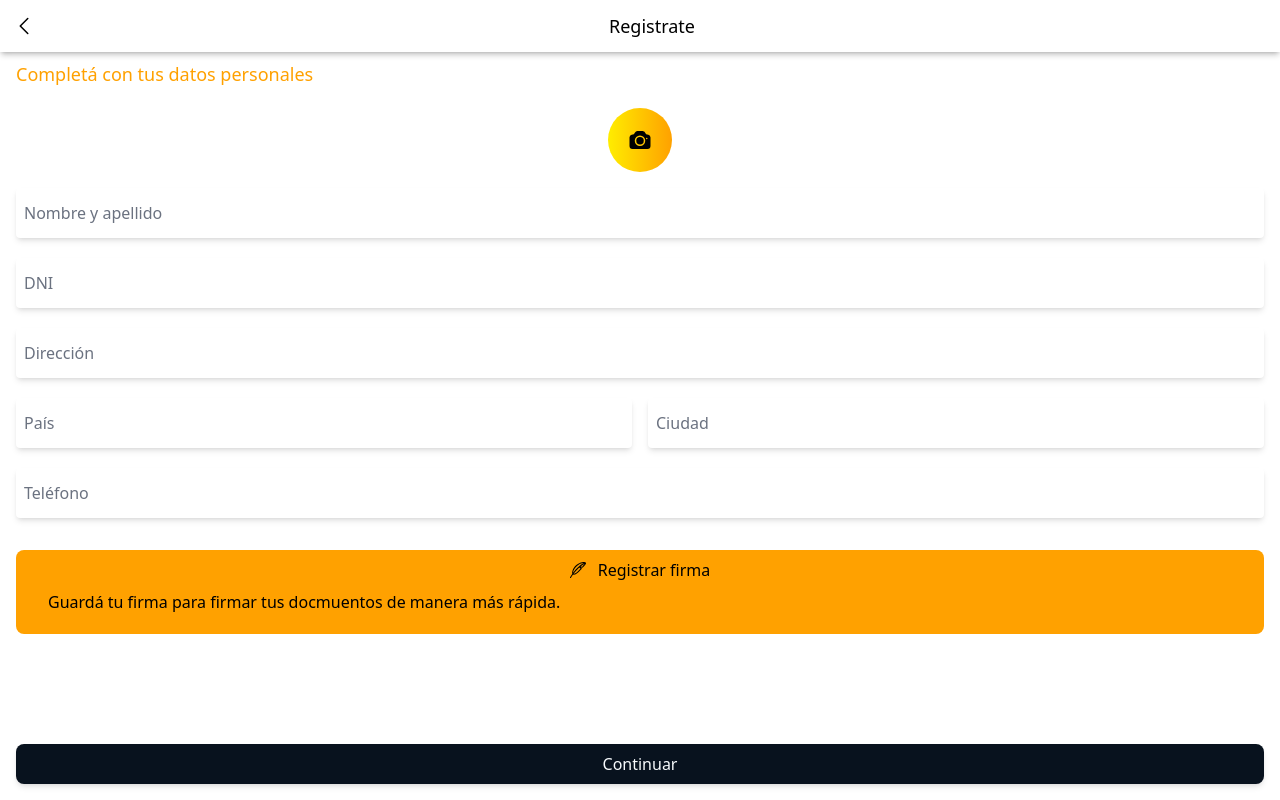
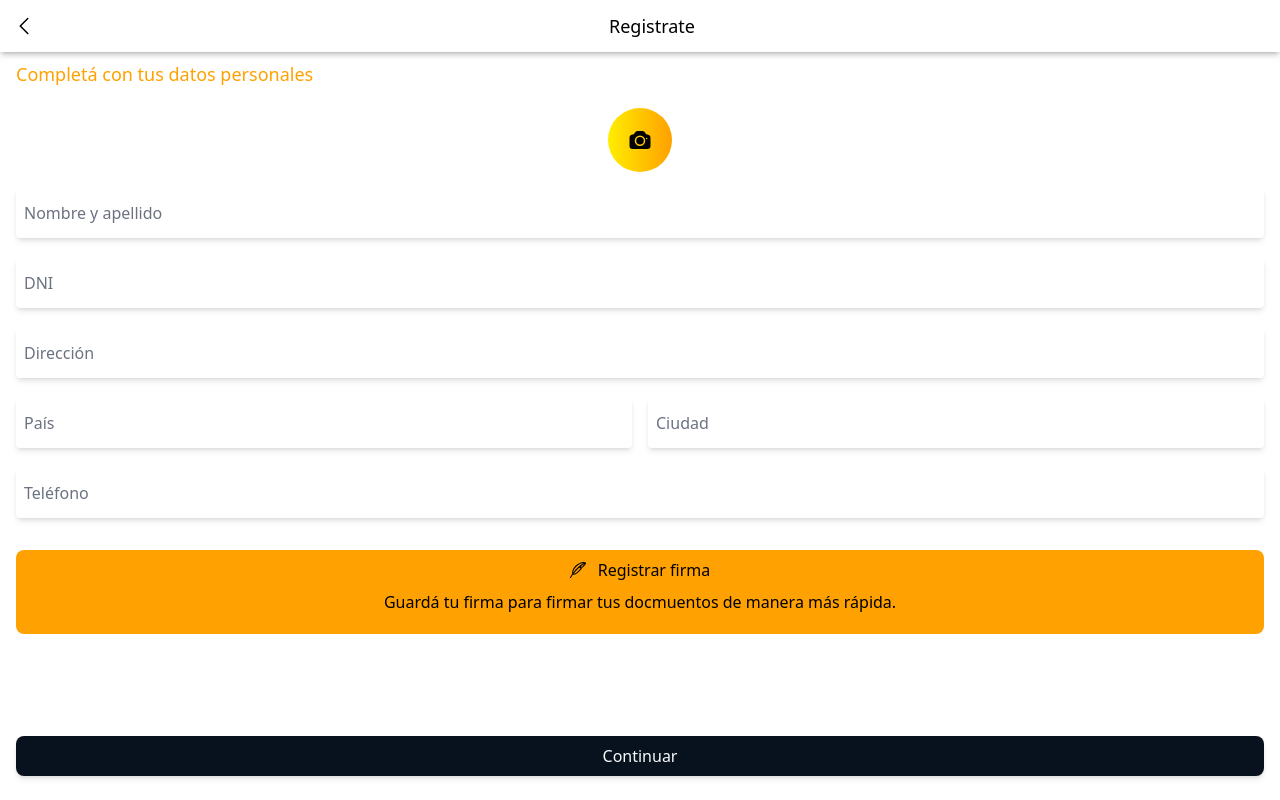
Before and after one commit to igrowker/i003-billder-front, a React (Vite) app: page /auth/register in a window 1280 px wide. Built offline with nearby package versions, Linux system fonts and the light colour scheme.

Commit message:
Bugs de estilo de los componentes: PersonalDataTa, AccountDataTab arreglados

```diff
--- a/src/auth/components/AccountDataTab.tsx
+++ b/src/auth/components/AccountDataTab.tsx
@@ -7,7 +7,7 @@ export const AccountDataTab = () => {
 
 
     return (
-        <div className="flex flex-col h-full">
+        <div className="flex flex-col h-full flex-grow">
             <div className="flex-grow">
 
                 <h3 className="font-medium  pt-2 pb-1 text-lg text-customOrange">Completá los datos de la cuenta</h3>
--- a/src/auth/components/PersonalDataTab.tsx
+++ b/src/auth/components/PersonalDataTab.tsx
@@ -10,7 +10,7 @@ interface PersonalDataTabProps {
 
 export const PersonalDataTab = ({ handleContinue }: PersonalDataTabProps) => {
   return (
-    <div className='h-full flex  flex-col gap-4'>
+    <div className='h-full flex-grow flex  flex-col gap-4'>
       <div className='flex-grow'>
         <h3 className="font-medium  pt-2 pb-1 text-lg text-customOrange">Completá con tus datos personales</h3>
         <ProfileCircle  middleIcon={<CameraIcon />} />
@@ -42,7 +42,7 @@ export const PersonalDataTab = ({ handleContinue }: PersonalDataTabProps) => {
             labelText='Teléfono'
           />
         </div>
-        <div className='text-black bg-customOrange mt-8 rounded-lg px-8 pt-2 pb-5' onClick={handleContinue}>
+        <div className='text-black bg-customOrange mt-8 rounded-lg px-8 pt-2 pb-5 cursor-pointer ' onClick={handleContinue}>
           <h3 className='text-md font-medium flex items-center justify-center  gap-3 mb-2'>
             {/* hardcodeado crear componente icono de firma */}
             <svg xmlns="http://www.w3.org/2000/svg" width="16" height="16" fill="currentColor" className="bi bi-feather" viewBox="0 0 16 16">
@@ -50,7 +50,7 @@ export const PersonalDataTab = ({ handleContinue }: PersonalDataTabProps) => {
             </svg>
             Registrar firma
           </h3>
-          <p className='font-light text-left'>
+          <p className='font-light text-left mx-auto flex justify-center'>
             Guardá tu firma para firmar tus docmuentos de manera más rápida.
           </p>
 
--- a/src/auth/components/RegisterSignatureTab.tsx
+++ b/src/auth/components/RegisterSignatureTab.tsx
@@ -8,7 +8,7 @@ interface RegisterSignatureTabProps {
 
 export const RegisterSignatureTab = ({ handleContinue }: RegisterSignatureTabProps) => {
     return (
-        <div className="flex flex-col h-full gap-4">
+        <div className="flex flex-col flex-grow h-full gap-4">
             <div className="flex-grow ">
                 <h3 className="font-medium  pt-2 pb-1 text-lg text-customOrange">Registra tu firma</h3>
                 <h3 className="font-medium  pt-2 pb-1 text-lg ">Realizá tu firma en papel y tómale una foto.</h3>
--- a/src/layouts/ReturnLayout.tsx
+++ b/src/layouts/ReturnLayout.tsx
@@ -18,7 +18,7 @@ export const ReturnLayout = ({ children, title, returnFunction, isPending }: Ret
                 </button>
                 <h3 className=" flex-grow text-center font-medium text-lg">{title}</h3>
             </div>
-            <div className={`h-tall:h-[calc(100dvh-52px)]  px-4 pb-4 ${isPending ? 'agregar clases animacion' : ''} `}>
+            <div className={`min-h-[calc(100dvh-60px)] h-full flex flex-col overflow-auto   px-4 pb-4  ${isPending ? 'agregar clases animacion' : ''} `}>
                 {children}
             </div>
 
```
